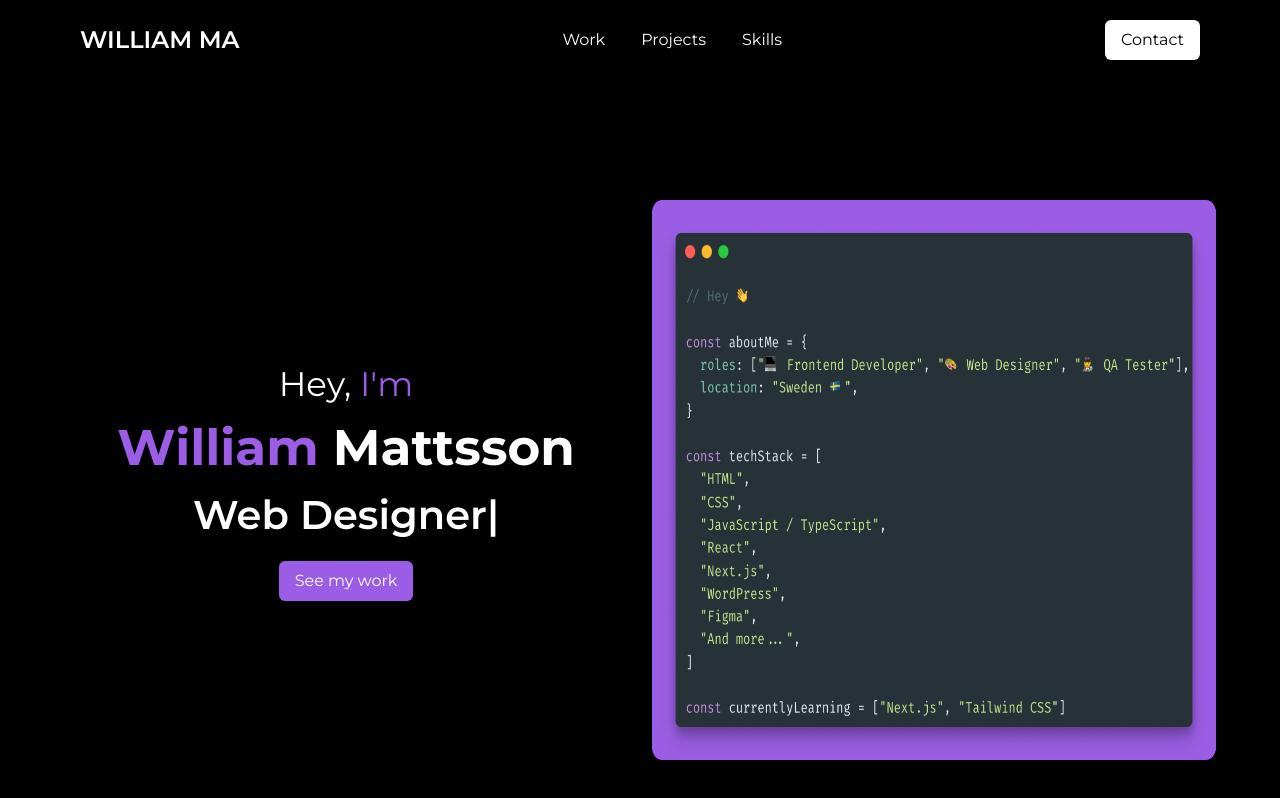
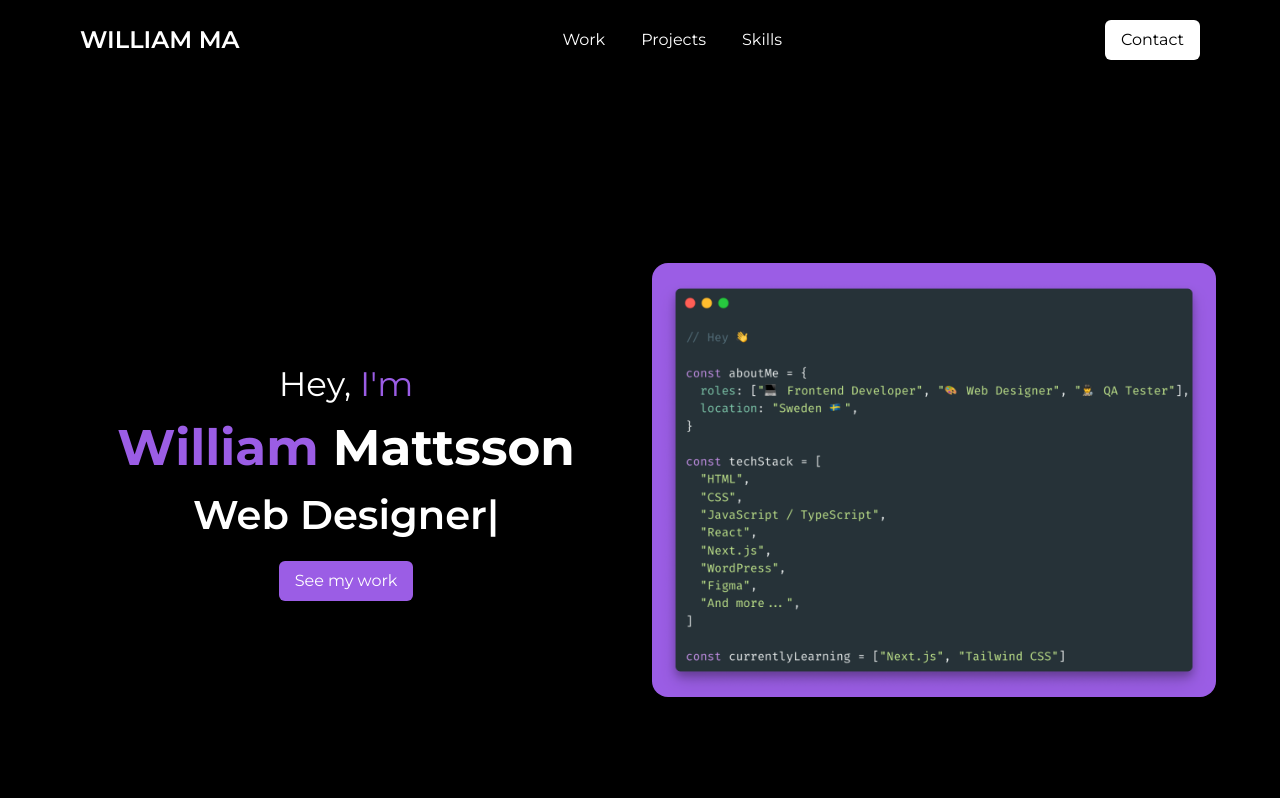
Before and after one commit to WilliamMattsson1/portfolio2, a React (Vite) app: page / in a window 1280 px wide. Shown: the top 798 px of the page. Built offline with nearby package versions, Linux system fonts and the light colour scheme.

Commit message:
style hero img

```diff
--- a/src/index.css
+++ b/src/index.css
@@ -67,10 +67,18 @@ section {
     }
 
     .hero-layout {
-        @apply flex flex-col items-center justify-center gap-6 lg:flex-row xl:mt-0 mx-auto mt-12  md:h-dvh h-[80vh] w-[90%];
+        @apply flex flex-col items-center justify-center gap-6 lg:flex-row xl:mt-0 mx-auto mt-0  md:h-dvh h-[80vh] w-[90%];
     }
 
     .hero-text {
         @apply flex flex-col justify-center md:text-[50px] text-[26px] font-bold text-center;
     }
+
+    .right-side {
+        @apply flex justify-center items-center w-full lg:w-1/2;
+
+        img {
+            @apply object-contain w-[80%] md:w-[70%] lg:w-full max-h-[60vh] xl:max-h-[56vh] rounded-2xl shadow-lg;
+        }
+    }
 }
--- a/src/sections/HeroSection.jsx
+++ b/src/sections/HeroSection.jsx
@@ -43,7 +43,6 @@ const HeroSection = () => {
                     <img
                         src="/images/hero-code-img.png"
                         alt="image of code editor"
-                        className="xl:h-[70vh]"
                     />
                 </div>
             </div>
```
